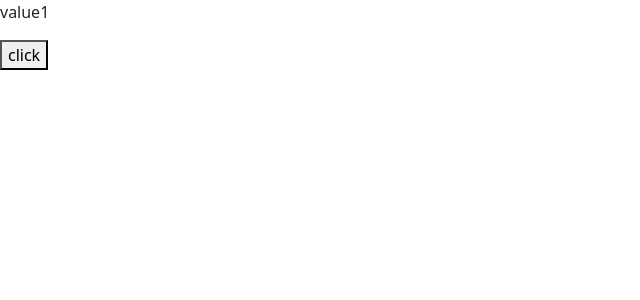
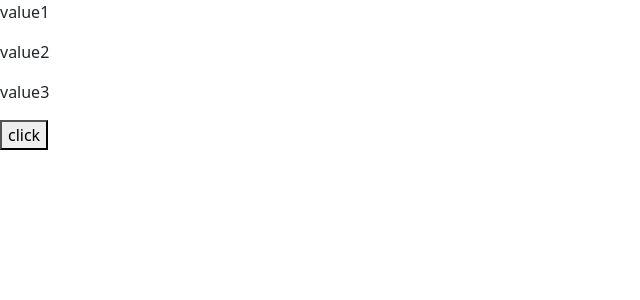
Before and after one commit to Sabibur201-Rahaman/react_hook_implement, a React (Vite) app: page / in a window 1280 px wide. Shown: the top 300 px of the page, without its empty margins (0-640 px from the left). Built offline with nearby package versions, Linux system fonts and the light colour scheme.

Commit message:
useState Working With multiple  Immutable Object

```diff
--- a/src/App.jsx
+++ b/src/App.jsx
@@ -7,17 +7,20 @@ function App() {
     key3: 'value3',
   });
   const change = () => {
-    setMyObject({
-      key1: 'newValue1',
-      key2: 'value1',
-      key3: 'value2',
-      key4: 'value3',
-      key5: 'mainValue3',
-    });
+    setMyObject(
+      prevObj=>({
+        ...prevObj,
+        key1:'Ostad platform',
+        key2:'javascript',
+        key3:'python'
+      })
+    );
   };
   return (
     <>
     <p>{myObject.key1}</p>
+    <p>{myObject.key2}</p>
+    <p>{myObject.key3}</p>
       <button onClick={change}>click</button>
     </>
   );
```
